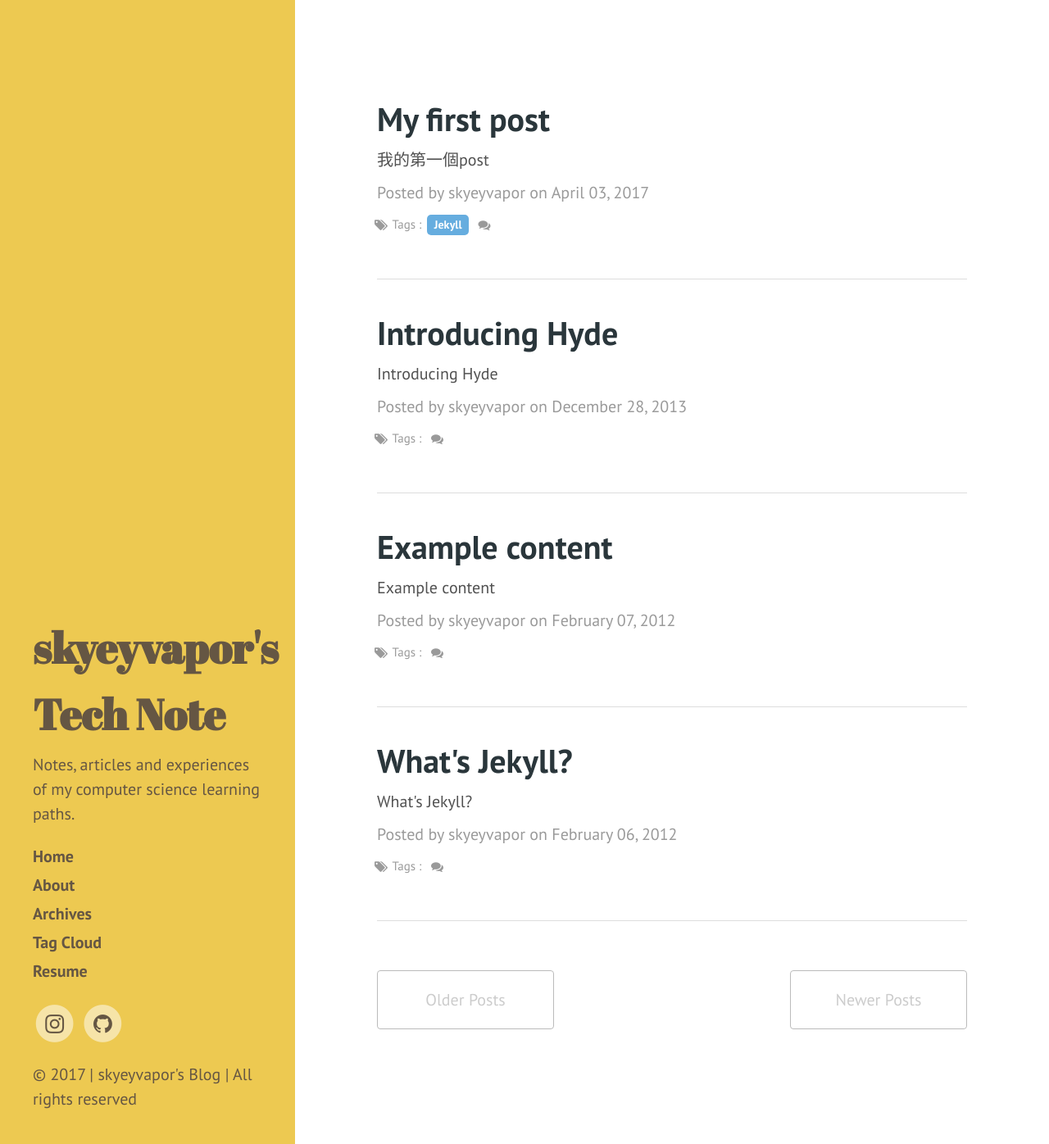
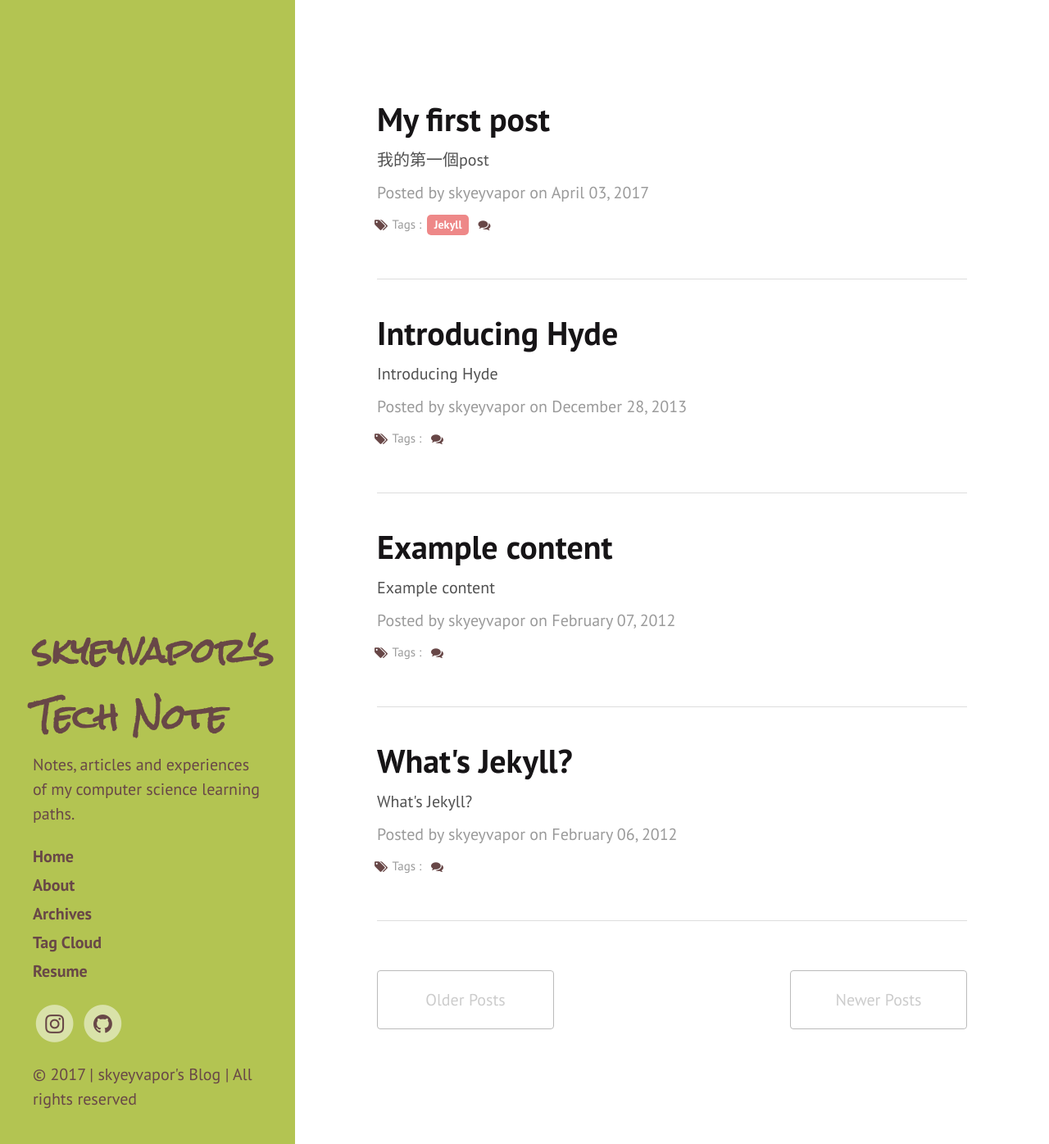
Before and after one commit to skyeyvapor/skyeyvapor.github.io, a Jekyll site: the page built from index.html, in a window 1280 px wide and 1396 px high. Shown: the whole window at 82% size. Built offline with Jekyll 4.4.1, drawn with Linux system fonts in a browser that asks for light colours; the list of posts is cut into pages by our own code; comment, search, counter and statistics services are not loaded.

Commit message:
Added a font and adjusted costum.css

```diff
--- a/_includes/head.html
+++ b/_includes/head.html
@@ -19,6 +19,7 @@
   <link rel="stylesheet" href="{{ site.baseurl }}public/css/syntax.css">
   <link rel="stylesheet" href="{{ site.baseurl }}public/css/hyde.css">
   <link rel="stylesheet" href="https://fonts.googleapis.com/css?family=PT+Sans:400,400italic,700|Abril+Fatface">
+  <link href="https://fonts.googleapis.com/css?family=Rock+Salt" rel="stylesheet">
 
   <link rel="stylesheet" href="{{ site.baseurl }}public/css/font-awesome-4.7.0/css/font-awesome.min.css">
   <link rel="stylesheet" href="{{ site.baseurl }}public/css/custom.css">
--- a/_includes/navbar.html
+++ b/_includes/navbar.html
@@ -20,29 +20,25 @@
         <a class="sidebar-nav-item" href="{{ site.baseurl }}resume.html">Resume</a>
 
         <!-- icons -->
-        <span class="sidebar-nav-item">
-          <ul class="list-inline text-center">
         {% if site.instagram_username %}
-            <li>
+
           <a href="https://instagram.com/{{ site.instagram_username }}">
               <span class="fa-stack fa-lg">
                   <i class="fa fa-circle fa-stack-2x"></i>
                   <i class="fa fa-instagram fa-stack-1x"></i>
               </span>
           </a>
-            </li>
+
         {% endif %}
         {% if site.github_username %}
-            <li>
           <a href="https://github.com/{{ site.github_username }}">
               <span class="fa-stack fa-lg">
                   <i class="fa fa-circle fa-stack-2x"></i>
                   <i class="fa fa-github fa-stack-1x"></i>
               </span>
           </a>
-            </li>
+
         {% endif %}
-          </ul>
-        </span>
+
     </nav>
 </div>
--- a/public/css/custom.css
+++ b/public/css/custom.css
@@ -1,34 +1,35 @@
 @font-face {
-  font-family: 'Abril Fatface';
+  font-family: 'AbrilFatface-Regular';
   font-style: normal;
   font-weight: 400;
-  src: url(./fonts/AbrilFatface-Regular.otf) format('opentype');
+  src: url(fonts/AbrilFatface-Regular.otf) format('opentype');
 }
 /* chocolate Sidebar */
 
 .theme-base-chocolate .sidebar {
-    background-color: #edc951;
-    color: #655643;
+    background-color: #b3c452;
+    color: #684747;  /*text color*/
 }
 .theme-base-chocolate .sidebar a {
-    color: #655643;
+    color: #684747;
     font-weight: bold;
 }
 .theme-base-chocolate .sidebar a:hover {
-    color: #bf4d28;
+    color: #b4b0b8;
 }
-.theme-base-chocolate .sidebar-nav a.active {
+.theme-base-chocolate .sidebar-nav a.active {  /*如果在同頁面的話，不text-deco*/
     text-decoration: none;
 }
-.theme-base-chocolate .sidebar h1 a {
-    color: #655643;
-    font-size: 2.6rem;  /* tech note size*/
+.theme-base-chocolate .sidebar h1 a {  /* tech note */
+    font-family: 'Rock Salt', cursive;
+    color: #684747;
+    font-size: 2rem;  /* tech note size*/
 }
-.theme-base-chocolate .sidebar h1 a:hover {
-    color: #655643;
+.theme-base-chocolate .sidebar h1 a:hover {  /*hover: 划入*/
+    color: #b4b0b8;
     text-decoration: none;
 }
-.theme-base-chocolate .sidebar-nav {
+.theme-base-chocolate .sidebar-nav {  /*導覽區到上面元件的高度*/
     margin-top: 1rem;
 }
 .theme-base-chocolate .list-inline {
@@ -39,18 +40,20 @@
 .theme-base-chocolate .list-inline li {
     display: inline-block;
 }
+
 .theme-base-chocolate .list-inline .fa-circle {
-    color: rgba(255, 255, 255, 0.5);
+    color: rgba(255, 255, 255, 0.5);  /*圓的顏色*/
 }
 .theme-base-chocolate .list-inline a:hover .fa-circle {
-    color: #655643;
+    color: #684747;  /*划入變text的顏色*/
 }
 .theme-base-chocolate .list-inline .fa-stack-1x {
-    color: #655643;
+    color: #684747;  /*原本是text的顏色*/
 }
 .theme-base-chocolate .list-inline a:hover .fa-stack-1x {
-    color: #edc951;
+    color: #b3c452;  /*划入變背景色*/
 }
+
 .theme-base-chocolate .copyright {
     margin-bottom: 0;
     font-size: 0.5rem;
@@ -58,7 +61,7 @@
 .theme-base-chocolate .sidebar p.lead {
     font-size: 1rem;
 }
-@media screen and (max-width: 767px) {
+@media screen and (max-width: 767px) {  /*767內會消失*/
     .theme-base-chocolate .sidebar {
         display: none;
     }
@@ -68,35 +71,47 @@
 
 .theme-base-chocolate .navbar {
     display: none;
-    position: fixed;
+    position: absolute;
     width: 100%;
     margin-bottom: 20px;
-    background-color: #edc951;
-    color: #655643;
+    background-color: #b3c452;
+    color: #684747;
     z-index: 10;
     text-align: center;
 }
 .theme-base-chocolate .navbar h1 {
-    font-size: 2rem;  /* tech note size */
-    font-family: "Abril Fatface", serif;
+    font-size: 1.3rem;  /* tech note size */
+    font-family: 'Rock Salt', cursive;
 }
 .theme-base-chocolate .navbar a {
     display: inline-block;
-    color: #655643;
+    color: #684747;
     text-decoration: none;
-    margin: 0 10px;
-    margin-bottom: 5px;
+    margin: 0 10px; /*順序上右下左*/
+    margin-bottom: 1px;
 }
 .theme-base-chocolate .navbar a.home-logo {
     margin: 0 auto;
     float: none;
 }
-@media screen and (max-width: 767px) {
+.theme-base-chocolate .fa-circle {
+    color: rgba(255, 255, 255, 0.5);  /*圓的顏色*/
+}
+.theme-base-chocolate a:hover .fa-circle {
+    color: #684747;  /*划入text的顏色*/
+}
+.theme-base-chocolate  .fa-stack-1x {
+    color: #684747;  /*原本是text的顏色*/
+}
+.theme-base-chocolate a:hover .fa-stack-1x {
+    color: #b3c452;  /*划入變背景色*/
+}
+@media screen and (max-width: 767px) { /*最大767內會佔據*/
     .theme-base-chocolate .navbar {
         display: block;
     }
     .theme-base-chocolate .content {
-        padding-top: 5.5rem;
+        padding-top: 7rem;
     }
 }
 /* End of Navbar */
@@ -128,11 +143,11 @@
     margin-top: 0.5rem;
 }
 .theme-base-chocolate .post .post-title a {
-    color: #2a363b;
+    color: #161416;
 }
 .theme-base-chocolate .post .post-title a:hover {
     text-decoration: none;
-    color: #bf4d28;
+    color: #B4B0B8;
 }
 .theme-base-chocolate a.pagination-item:hover {
     background-color: #bf4d28;
@@ -148,6 +163,7 @@
 .theme-base-chocolate .newer {
     float: right;
 }
+
 @media (max-width: 480px) {
     .theme-base-chocolate .pagination-item {
         margin-top: 30px;
@@ -247,9 +263,9 @@
     font-size: 2.2rem;
     color: #3f4551;
 }
-.theme-base-chocolate ::selection {
+.theme-base-chocolate ::selection {  /*滑鼠拖曳選擇*/
     color: white;
-    background-color: #bf4d28;
+    background-color: #161416;
 }
 .theme-base-chocolate a.tag-wrapper {
     margin-left: 3px;
@@ -260,12 +276,12 @@
     margin-left: -10px;
     margin-right: -5px;
 }
-.theme-base-chocolate .tags {
+.theme-base-chocolate .tags {  /* 標籤在這 */
     border-radius: 5px;
     padding: .2em .6em .3em;
     font-size: 14px;
     font-weight: bold;
-    background-color: #268bd2;
+    background-color: #E85656;
     color: white;
     font-style: normal;
     opacity: 0.7;
```
Lines whose indentation alone changed are shown as unchanged.
